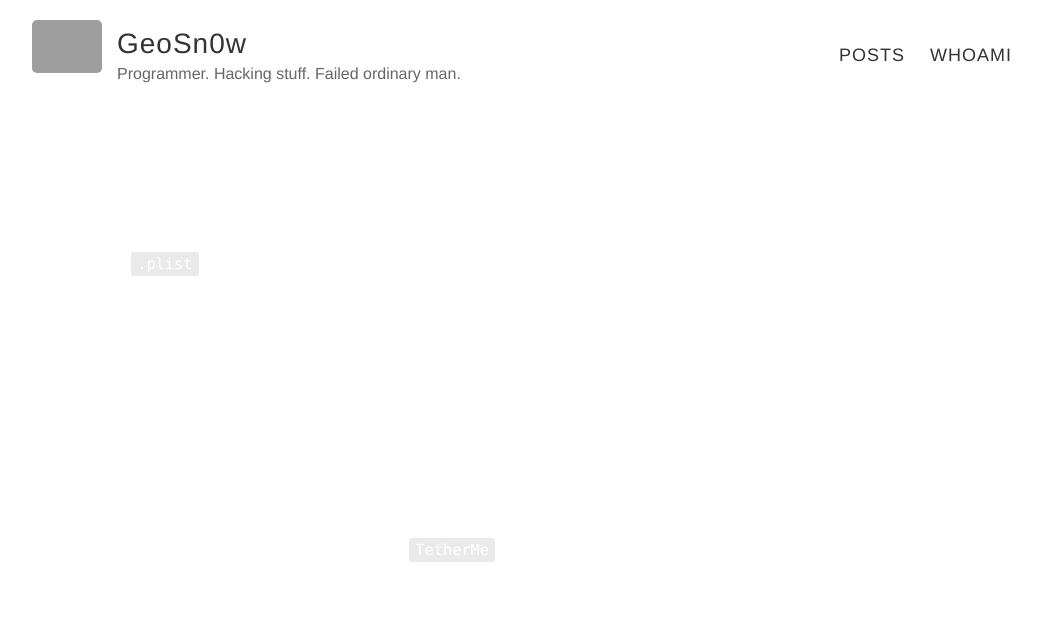
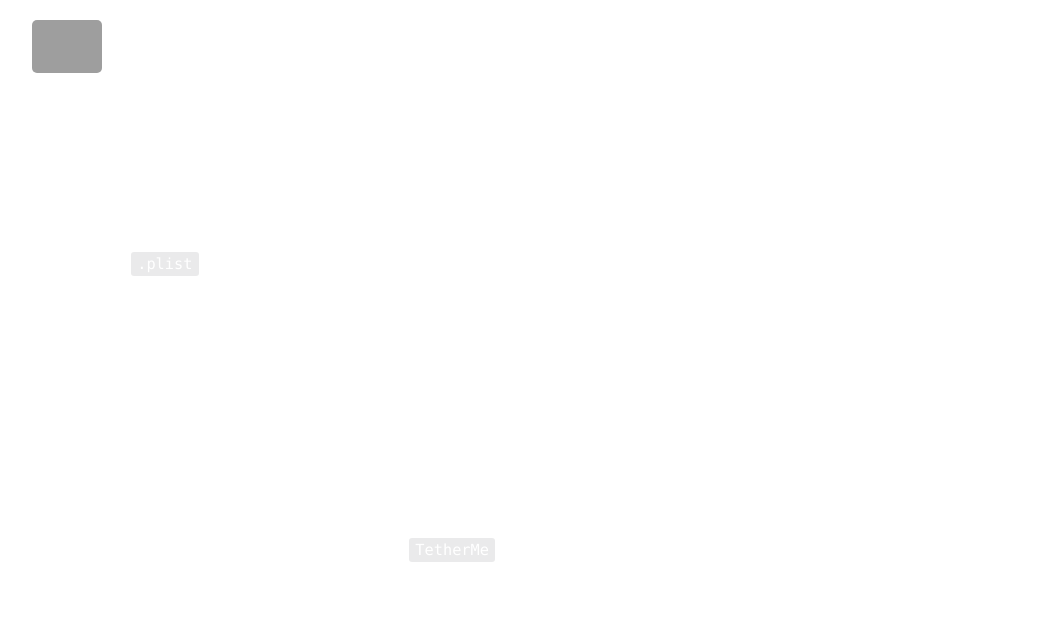
Before and after one commit to GeoSn0w/geosn0w.github.io, a Jekyll site: the page built from _posts/2019-03-15-Understanding-iOS-Tweaks-and-Battery-Draining.md, in a window 1280 px wide. Shown: the top 632 px of the page, without its empty margins (118-1159 px from the left). Built offline with Jekyll 4.4.1, drawn with Linux system fonts in a browser that asks for light colours; Markdown is read by kramdown in place of the engine named in the settings; grey boxes are pictures that could not be loaded.

Commit message:
Update _variables.scss

```diff
--- a/_sass/_variables.scss
+++ b/_sass/_variables.scss
@@ -8,10 +8,10 @@ $blue: #4183C4;
 
 // Grays
 $black: #000;
-$darkerGray: #222;
-$darkGray: #333;
-$gray: #666;
-$lightGray: #eee;
+$darkerGray: #fff;
+$darkGray: #fff;
+$gray: #fff;
+$lightGray: #fff;
 $white: #fff;
 
 // Font stacks
```
